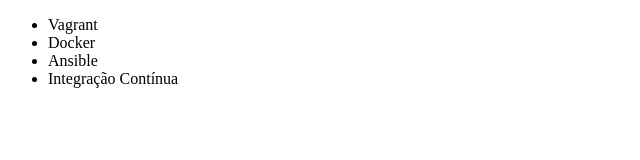
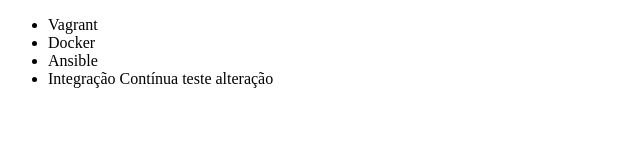
Before and after one commit to frelodesign/alura-git, a plain HTML site: page index.html in a window 1280 px wide. Shown: the full height of the page, 0-640 px from the left. Drawn offline with Linux system fonts and the light colour scheme.

Commit message:
nome do curso

```diff
--- a/index.html
+++ b/index.html
@@ -10,7 +10,7 @@
         <li>Vagrant</li>
         <li>Docker</li>
         <li>Ansible</li>
-        <li>Integração Contínua</li>
+        <li>Integração Contínua teste alteração</li>
     </ul>
 </body>
 </html>
```
